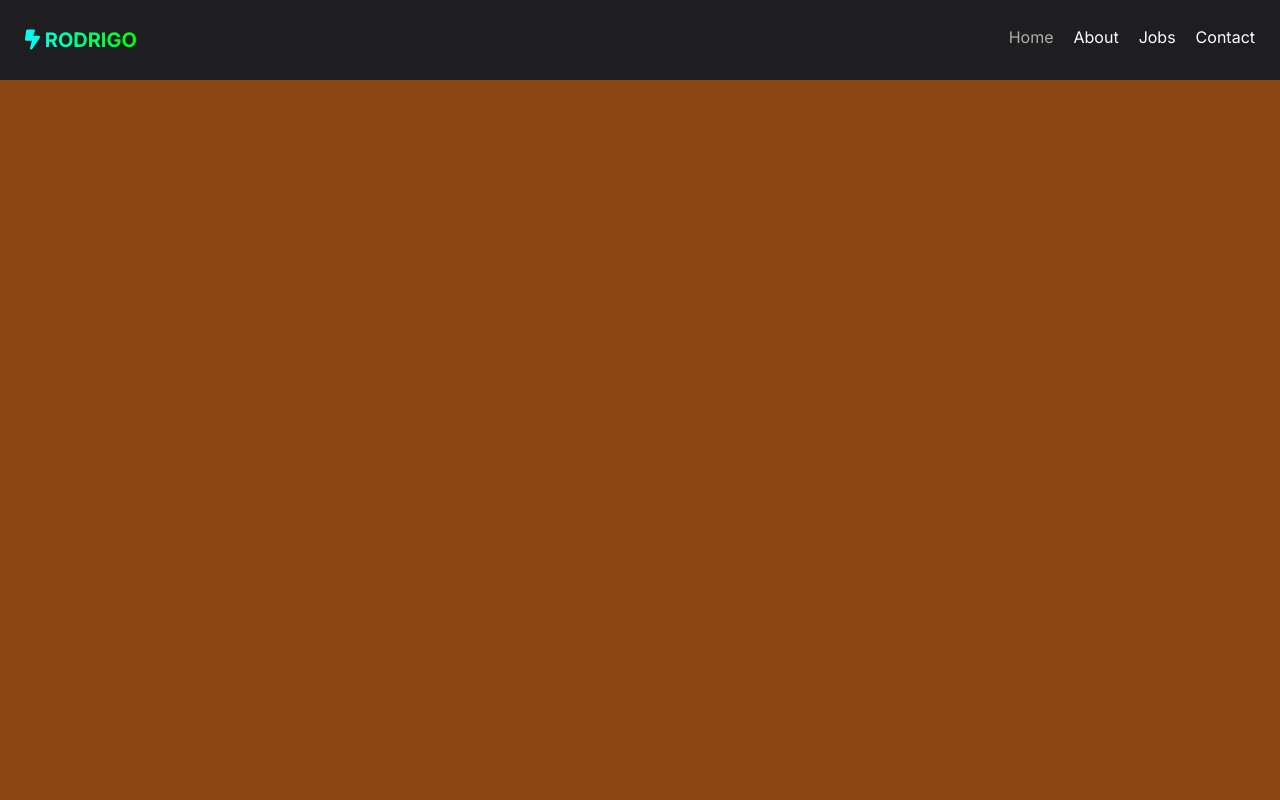
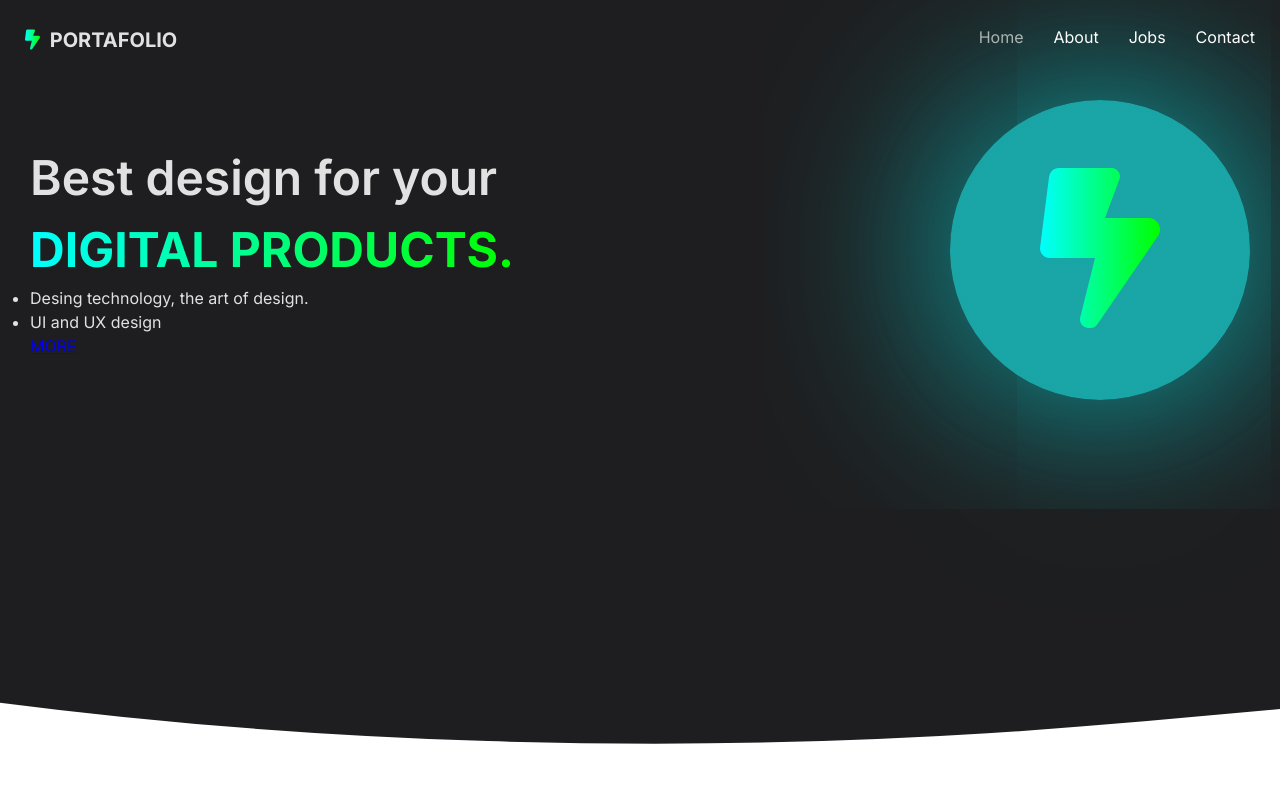
Before and after one commit to RodrigoLaime/portfolio-vite, a React (Vite) app: page / in a window 1280 px wide. Shown: the top 800 px of the page. Built offline with nearby package versions, Linux system fonts and the light colour scheme.

Commit message:
add styles logo

```diff
--- a/src/components/Menu.jsx
+++ b/src/components/Menu.jsx
@@ -23,7 +23,7 @@ routes.push({
 
 const Menu = () => {
 
-  const [desplazar, setDesplazar] = useState(true);
+  const [navbarMenu, setNavbarMenu] = useState(false);
 
 
   const click = () => {
@@ -33,14 +33,25 @@ const Menu = () => {
     const navM = document.getElementById('navM');
     navM.classList.toggle('desplazar-menu')
 
-    const menuN = document.getElementById('menu-nav')
-    menuN.classList.toggle('transparent')
+    const menuN = document.getElementById('menuN')
+    menuN.classList.toggle('scrollY-mobil')
   }
 
+  const changeBackfround = () => {
+    // console.log(window.scrollY)
+    if(window.scrollY >= 15){
+      setNavbarMenu(true)
+    } else {
+      setNavbarMenu(false)
+    }
+  }
+
+  window.addEventListener('scroll', changeBackfround);
+
   return (
-    <div className='container-nav'>
+    <div id='menuN' className={navbarMenu ? 'container-nav scroll-y' : 'container-nav'}>
       <nav className='menu-nav' id='menu-nav'>
-        <h4 className='menu-h4'><i className="fa-solid fa-bolt-lightning"></i> <span>RODRIGO</span></h4>
+        <h4 className='menu-h4'><a className='logo-one' href="/"><i className="fa-solid fa-bolt-lightning"></i></a> PORTAFOLIO</h4>
 
         <div className='container-icon-menu'>
           <div onClick={click} className='menu1' id='menu1'>
--- a/src/home/Header.jsx
+++ b/src/home/Header.jsx
@@ -1,10 +1,33 @@
 import React from 'react'
 import '../styles/header.css'
+import { Link } from 'react-router-dom'
 
 const Header = () => {
   return (
     <header className='header'>
-      <h1>Header</h1>
+      <div className='container-header'>
+        <section className='header-text'>
+          <div>
+            <h1>Best design for your <br /> <span>DIGITAL PRODUCTS.</span></h1>
+            <ul>
+              {/* <li>Hello I am Laime Rodrigo front-end developer</li> */}
+              <li>Desing technology, the art of design.</li>
+              <li>UI and UX design</li>
+            </ul>
+            <Link to={'/'}>
+              MORE
+            </Link>
+          </div>
+        </section>
+        <section className='container-logo'>
+          <div className='logo-header'><a className='logo-a' href="#"><i className="fa-solid fa-bolt-lightning"></i></a></div>
+        </section>
+      </div>
+      <div className="custom-shape-divider-bottom-1686412443">
+        <svg data-name="Layer 1" xmlns="http://www.w3.org/2000/svg" viewBox="0 0 1200 120" preserveAspectRatio="none">
+          <path d="M985.66,92.83C906.67,72,823.78,31,743.84,14.19c-82.26-17.34-168.06-16.33-250.45.39-57.84,11.73-114,31.07-172,41.86A600.21,600.21,0,0,1,0,27.35V120H1200V95.8C1132.19,118.92,1055.71,111.31,985.66,92.83Z" className="shape-fill"></path>
+        </svg>
+      </div>
     </header>
   )
 }
--- a/src/styles/app.css
+++ b/src/styles/app.css
@@ -1,6 +1,6 @@
 .app {
     /* position: relative; */
-    overflow-x: hidden;
     font-family: 'Inter', sans-serif;
     color: #fffff5db;
+    overflow-x: hidden;
 }
--- a/src/styles/header.css
+++ b/src/styles/header.css
@@ -1,4 +1,86 @@
-.header{
-    background-color: saddlebrown;
-    height: 100vh;
+.header {
+    height: 1000px;
+    padding-top: 100px;
 }
+
+.container-header {
+    display: flex;
+    flex-direction: column;
+    align-items: center;
+    justify-content: space-between;
+    padding: 0 30px;
+}
+
+.header-text {
+    /* background-color: saddlebrown; */
+}
+
+.header-text h1 {
+    font-size: 3rem;
+    font-weight: 600;
+}
+
+.header-text h1 span {
+    font-weight: bold;
+    background: #00FF00;
+    background: linear-gradient(to left, #00FF00 0%, #00FFFF 100%);
+    -webkit-background-clip: text;
+    -webkit-text-fill-color: transparent;
+}
+
+/* .container-logo {
+    width: 100%;
+    position: relative;
+} */
+
+.logo-header {
+    background: rgba(24, 210, 210, 0.75);
+    background: radial-gradient(circle, rgba(24, 210, 210, 0.75) 0%, rgba(24, 210, 210, 0.75) 100%);
+    display: flex;
+    justify-content: center;
+    align-items: center;
+    width: 300px;
+    height: 300px;
+    border-radius: 100%;
+    box-shadow: 0px 0px 200px 0px rgba(0, 255, 255, 0.75);
+    -webkit-box-shadow: 0px 0px 200px 0px rgba(0, 255, 255, 0.75);
+    -moz-box-shadow: 0px 0px 200px 0px rgba(0, 255, 255, 0.75);
+}
+
+.logo-header .logo-a {
+    background: #00FF00;
+    background: linear-gradient(to left, #00FF00 0%, #00FFFF 100%);
+    -webkit-background-clip: text;
+    -webkit-text-fill-color: transparent;
+    font-size: 10rem;
+
+}
+
+/* library */
+.custom-shape-divider-bottom-1686412443 {
+    position: absolute;
+    bottom: 0;
+    left: 0;
+    width: 100%;
+    overflow: hidden;
+    line-height: 0;
+    z-index: -1;
+}
+
+.custom-shape-divider-bottom-1686412443 svg {
+    position: relative;
+    display: block;
+    width: calc(288% + 1.3px);
+    height: 126px;
+}
+
+.custom-shape-divider-bottom-1686412443 .shape-fill {
+    fill: white
+        /* fill: #252529 */
+}
+
+@media (min-width: 775px) {
+    .container-header {
+        flex-direction: row;
+    }
+}
--- a/src/styles/index.css
+++ b/src/styles/index.css
@@ -12,6 +12,19 @@
   -moz-osx-font-smoothing: grayscale;
   -webkit-text-size-adjust: 100%;
   /* margin: 0 20px; */
+
+  ::-webkit-scrollbar {
+    width: 8px;
+    /* Ancho de la barra de desplazamiento */
+    background-color: #52525952;
+    /* background-color: transparent; */
+  }
+
+  ::-webkit-scrollbar-thumb {
+    background-color: #1e1e20;
+    border-radius: 100px;
+    /* background-color: transparent; */
+  }
 }
 
 * {
--- a/src/styles/menu.css
+++ b/src/styles/menu.css
@@ -6,7 +6,13 @@
   width: 100%;
   max-width: 100%;
   min-width: 320px;
-  /* border-bottom: 2px solid white; */
+  transition: .3s ease-in-out;
+}
+
+.scroll-y {
+  background-color: #1e1e20;
+}
+.scrollY-mobil{
   background-color: #1e1e20;
 }
 
@@ -17,12 +23,14 @@
 
 .menu-nav .menu-h4 {
   font-size: 20px;
-  /* background-color: salmon; */
+}
+
+.menu-nav .menu-h4 .logo-one {
   background: #00FF00;
   background: linear-gradient(to left, #00FF00 0%, #00FFFF 100%);
   -webkit-background-clip: text;
   -webkit-text-fill-color: transparent;
-
+  margin-right: 5px;
 }
 
 /* menu desktop #################################################3*/
@@ -32,7 +40,7 @@
 
 /* menu mobil  #################################################3*/
 .container-menu--mobil {
-  border-top: 2px solid #52525952;;
+  border-top: 2px solid #52525952;
   margin-top: 25px;
   position: absolute;
   left: -100%;
@@ -44,10 +52,10 @@
 }
 
 .container-mobil {
-  padding: 25px 0;
+  padding: 25px;
   width: 100%;
-  max-width: 350px;
-  min-width: 260px;
+  max-width: 400px;
+  min-width: 250px;
   margin: 0 auto;
 }
 
@@ -56,12 +64,14 @@
   flex-direction: column;
   /* background-color: red; */
 }
-.container-mobil ul .menu-li-mobil{
+
+.container-mobil ul .menu-li-mobil {
   /* background-color: salmon; */
   padding: 25px 5px;
   text-align: left;
   border-bottom: 1px solid #52525952;
 }
+
 .container-mobil ul .menu-li-mobil .a-mobil {
   text-decoration: none;
   font-weight: 600;
@@ -79,7 +89,6 @@
 
 
 
-
 /* mediaquery ######################################################## */
 @media (min-width: 575px) {
   .container-menu--mobil {
@@ -93,7 +102,7 @@
 
   .menu-desktop .menu-ul {
     display: flex;
-    gap: 20px;
+    gap: 30px;
   }
 
   .menu-desktop .menu-ul .menu-li .menu-a {
```
